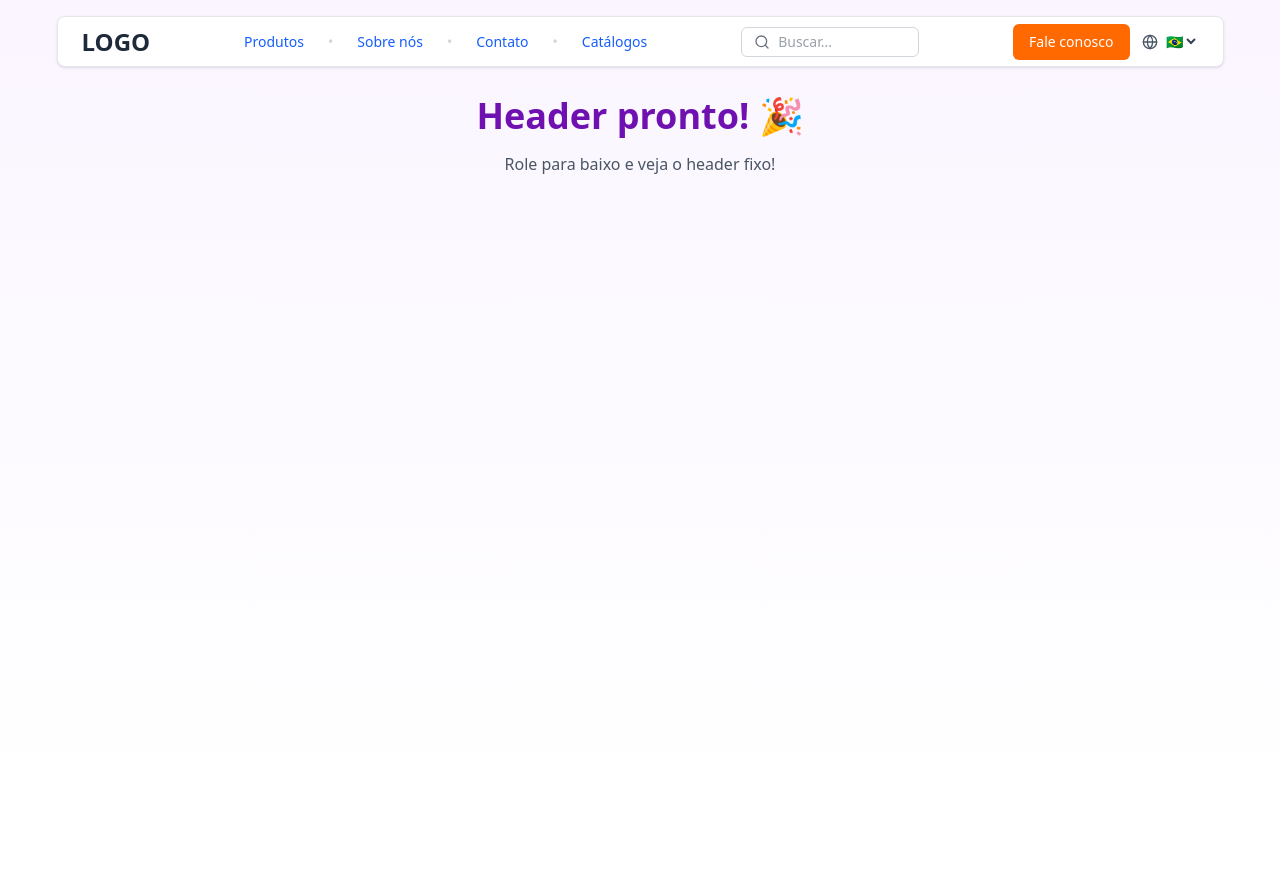
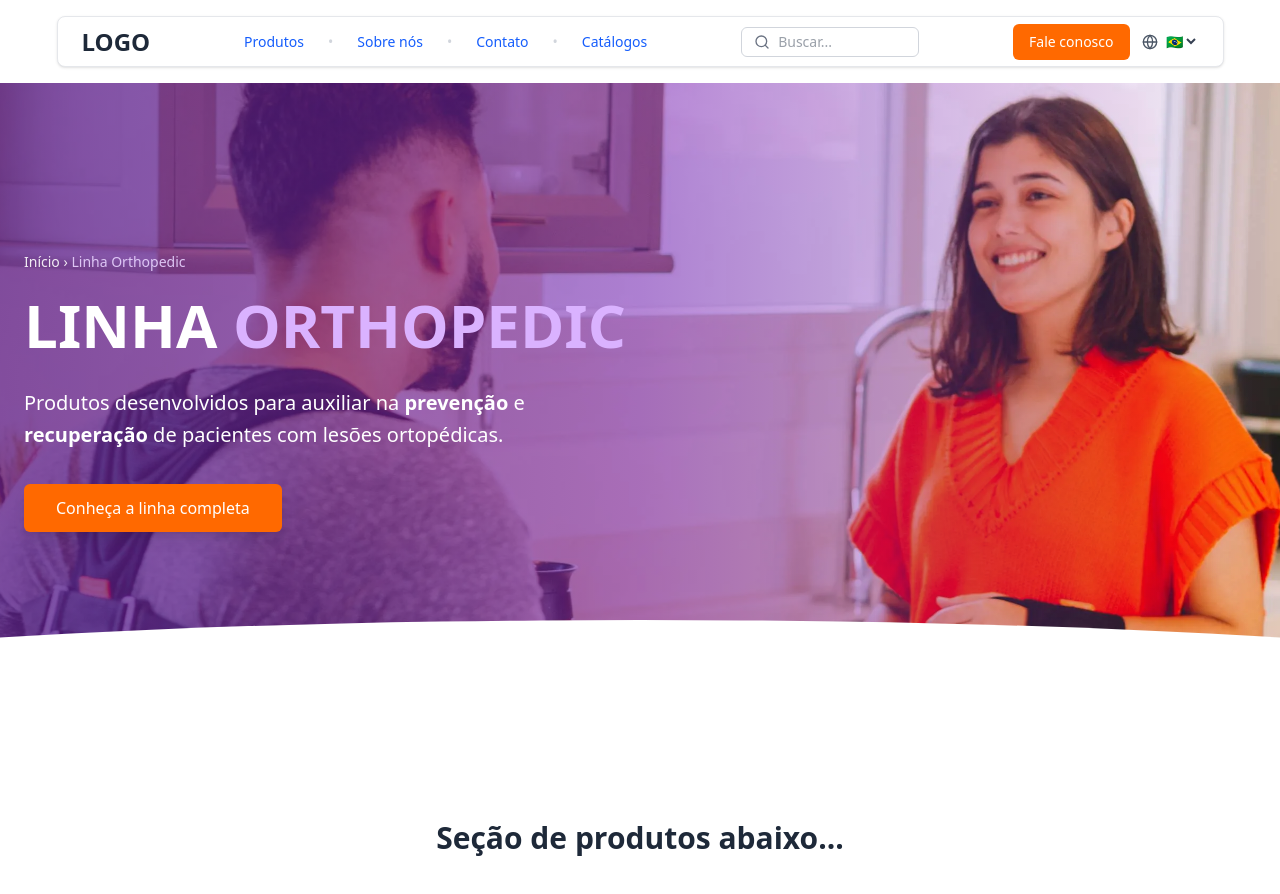
Before and after one commit to marcos-lima-dev/loja-ortopedica, a React (Vite) app: page / in a window 1280 px wide. Shown: the top 894 px of the page. Before the commit the page ends 800 px from the top, so only its background shows below. Built offline with nearby package versions, Linux system fonts and the light colour scheme.

Commit message:
feat: banner principal com imagem otimizada, slogan e medidas do Figma

```diff
--- a/src/App.tsx
+++ b/src/App.tsx
@@ -1,16 +1,15 @@
 // src/App.tsx
 import Header from './components/Header'
+import Banner from './components/Banner'
 
 function App() {
   return (
     <>
       <Header />
-      <main className="min-h-screen bg-gradient-to-b from-purple-50 to-white pt-24">
-        <div className="text-center">
-          <h1 className="text-4xl font-bold text-purple-800">
-            Header pronto! 🎉
-          </h1>
-          <p className="mt-4 text-gray-600">Role para baixo e veja o header fixo!</p>
+      <Banner />
+      <main className="min-h-screen bg-white pt-10">
+        <div className="text-center py-20">
+          <h2 className="text-3xl font-bold text-gray-800">Seção de produtos abaixo...</h2>
         </div>
       </main>
     </>
--- /dev/null
+++ b/src/components/Banner.tsx
@@ -0,0 +1,51 @@
+// src/components/Banner.tsx
+export default function Banner() {
+  return (
+    <section className="relative w-full h-[617px] mt-[83px] overflow-hidden">
+      {/* Imagem de fundo */}
+      <div className="absolute inset-0">
+        <img
+          src="/images/banner-orthopedic.webp"
+          alt="Linha Orthopedic"
+          className="w-full h-full object-cover object-center"
+          loading="lazy"
+        />
+        {/* Overlay roxo suave */}
+        <div className="absolute inset-0 bg-gradient-to-r from-purple-900/70 via-purple-800/50 to-transparent" />
+      </div>
+
+      {/* Conteúdo */}
+      <div className="relative z-10 max-w-7xl mx-auto px-6 h-full flex items-center">
+        <div className="max-w-2xl text-white">
+          {/* Breadcrumb */}
+          <p className="text-sm mb-4 opacity-90">
+            <a href="#" className="hover:underline">Início</a> ›{' '}
+            <span className="text-purple-200">Linha Orthopedic</span>
+          </p>
+
+          {/* Título */}
+          <h1 className="text-5xl md:text-6xl font-bold mb-6 leading-tight">
+            LINHA <span className="text-purple-300">ORTHOPEDIC</span>
+          </h1>
+
+          {/* Slogan inspirador */}
+          <p className="text-lg md:text-xl mb-8 leading-relaxed max-w-xl">
+            Produtos desenvolvidos para auxiliar na <strong>prevenção</strong> e <strong>recuperação</strong> de pacientes com lesões ortopédicas.
+          </p>
+
+          {/* Botão */}
+          <a
+            href="#produtos"
+            className="inline-block bg-orange-500 text-white px-8 py-3 rounded-md font-medium hover:bg-orange-600 transition shadow-lg"
+          >
+            Conheça a linha completa
+          </a>
+        </div>
+      </div>
+
+      {/* Onda decorativa (opcional) */}
+      <div className="absolute bottom-0 left-0 right-0 h-20 bg-white"
+           style={{ clipPath: "ellipse(80% 100% at 50% 100%)" }} />
+    </section>
+  )
+}
```
Also changed, not shown: public/images/banner-orthopedic.webp (added).
